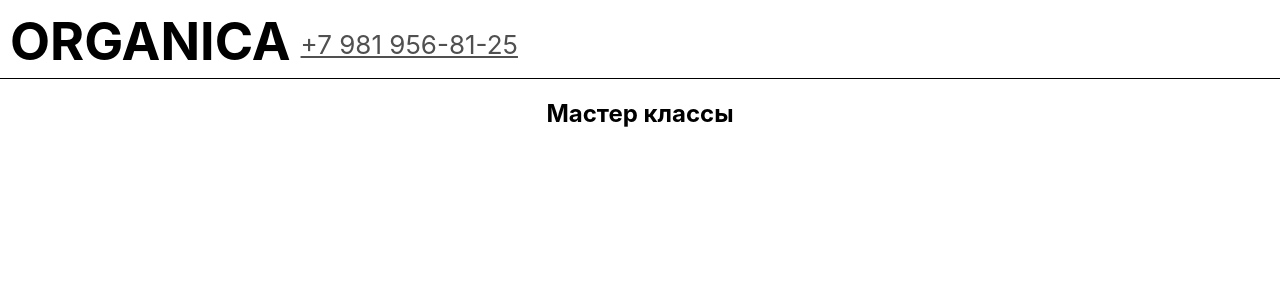
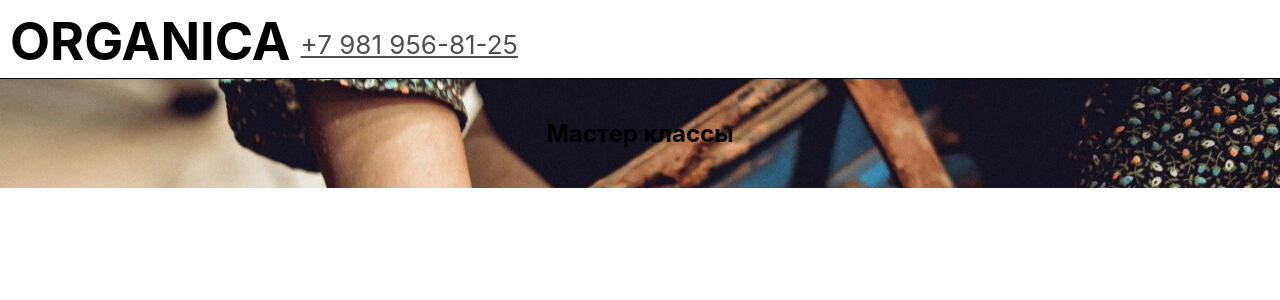
Before and after one commit to any-p/ceramic-craft-store, a React (Create React App) app: page / in a window 1280 px wide. Shown: the top 300 px of the page. Built offline with nearby package versions, Linux system fonts and the light colour scheme.

Commit message:
3 add image

```diff
--- a/src/Header/index.jsx
+++ b/src/Header/index.jsx
@@ -1,11 +1,9 @@
 import React from 'react';
-// import logo from './logo.svg';
 import './Header.css';
 
 function Header() {
   return (
     <header className="App-header">
-    {/* <img src={logo} className="App-logo" alt="logo" /> */}
     <h1 className="company-name">ORGANICA</h1>
     <a
         className="App-link"
--- a/src/InfoSection/InfoSection.css
+++ b/src/InfoSection/InfoSection.css
@@ -0,0 +1,4 @@
+.bg-lesson {
+    background: url('./ceramic-lesson.jpg');
+    padding: 20px 0 20px;
+}
--- a/src/InfoSection/index.jsx
+++ b/src/InfoSection/index.jsx
@@ -1,8 +1,9 @@
 import React from 'react';
+import './InfoSection.css';
 
 function InfoSection () {
     return (
-        <section>
+        <section className="bg-lesson">
             <h1>Мастер классы</h1>
         </section>
     )
```
Also changed, not shown: src/InfoSection/ceramic-lesson.jpg (added).
